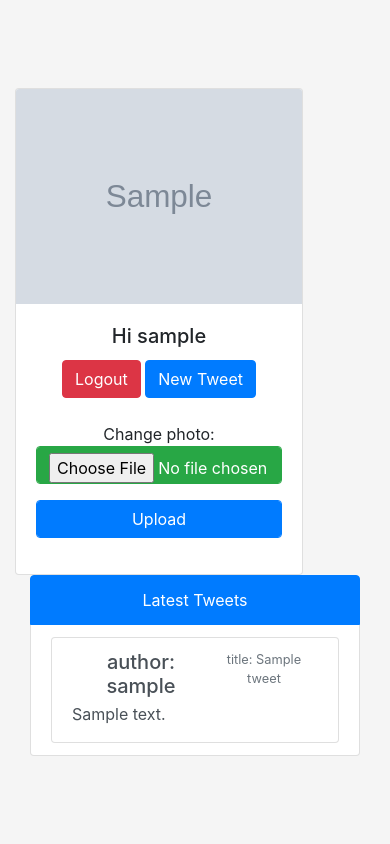
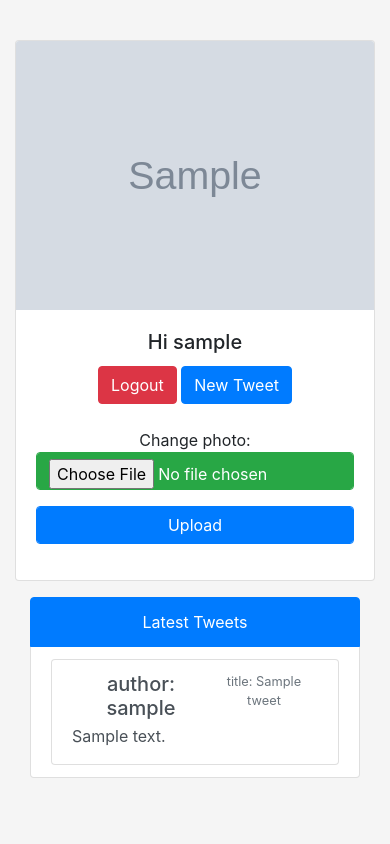
Before and after one commit to SeyedAlirezaFatemi/minitter, a Django app: page /twitter/ in a window 390 px wide. Run offline with Django 3.2, Linux system fonts and the light colour scheme; a user stored in the database is signed in; tables that the repository leaves empty hold one stand-in row (values such as "Sample post"); grey boxes marked "Sample" are stand-in pictures; some libraries are stand-ins or nearby versions.

Commit message:
truly responsive!

```diff
--- a/templates/base.html
+++ b/templates/base.html
@@ -11,11 +11,6 @@
 
   <title>{% block title %}{% endblock %}</title>
   <style>
-    html,
-    body {
-      height: 100%;
-    }
-
     body {
       display: -ms-flexbox;
       display: flex;
--- a/twitter/admin.py
+++ b/twitter/admin.py
@@ -1,7 +1,7 @@
 from django.contrib import admin
 
 # Register your models here.
-from .models import Profile, Tweet, LoggedInUser
+from .models import LoggedInUser, Profile, Tweet
 
 admin.site.register(Tweet)
 admin.site.register(Profile)
--- a/twitter/templates/twitter.html
+++ b/twitter/templates/twitter.html
@@ -3,9 +3,11 @@
 
 {% block title %}Home{% endblock %}
 
-<div class="container">
+
 {% block content %}
+
   {% if user.is_authenticated %}
+
     <div class="modal fade" id="newTweetModal" tabindex="-1" role="dialog" aria-labelledby="newTweetModalLabel"
          aria-hidden="true">
       <div class="modal-dialog" role="document">
@@ -33,11 +35,12 @@
         </div>
       </div>
     </div>
+
     <div class="container">
-        <div class="row">
-          <div class="col-lg-4 col-md-4 col-sm-12 col-xs-12">
-            <div class="card" style="width: 18rem;">
-              <img class="card-img-top" src="{{ user.profile.avatar.url }}" alt="{{ user.username }}'s avarar">
+      <div class="row justify-content-center align-items-center">
+        <div class="col-lg-4 col-md-12 col-sm-12 col-xs-12" style="margin-bottom: 16px">
+          <div class="card">
+            <img class="card-img-top" src="{{ user.profile.avatar.url }}" alt="{{ user.username }}'s Avatar">
             <div class="card-body">
               <h5 class="card-title">Hi {{ user.username }}</h5>
               <a href="{% url 'logout' %}" class="btn btn-danger">Logout</a>
@@ -57,11 +60,12 @@
             </div>
           </div>
         </div>
-          <div class="col-lg-8 col-md-8 col-sm-12 col-xs-12">
+        <div class="col-lg-8 col-md-12 col-sm-12 col-xs-12">
           <div class="container">
             <ul class="list-group">
               <li class="list-group-item active">Latest Tweets</li>
               {% for tweet in tweets %}
+
                 <li class="list-group-item d-flex justify-content-between align-items-center">
                   <div class="list-group-item list-group-item-action flex-column align-items-start">
                     <div class="d-flex w-100 justify-content-between">
@@ -71,6 +75,7 @@
                     <p class="mb-1 text-left">{{ tweet.tweet_text }}</p>
                   </div>
                 </li>
+
               {% endfor %}
             </ul>
           </div>
@@ -79,6 +84,7 @@
     </div>
 
   {% else %}
+
     <div class="container">
       <div class="row">
         <div class="col">
@@ -89,6 +95,7 @@
         </div>
       </div>
     </div>
+
   {% endif %}
+
 {% endblock %}
-</div>
```
Lines whose indentation alone changed are shown as unchanged.
